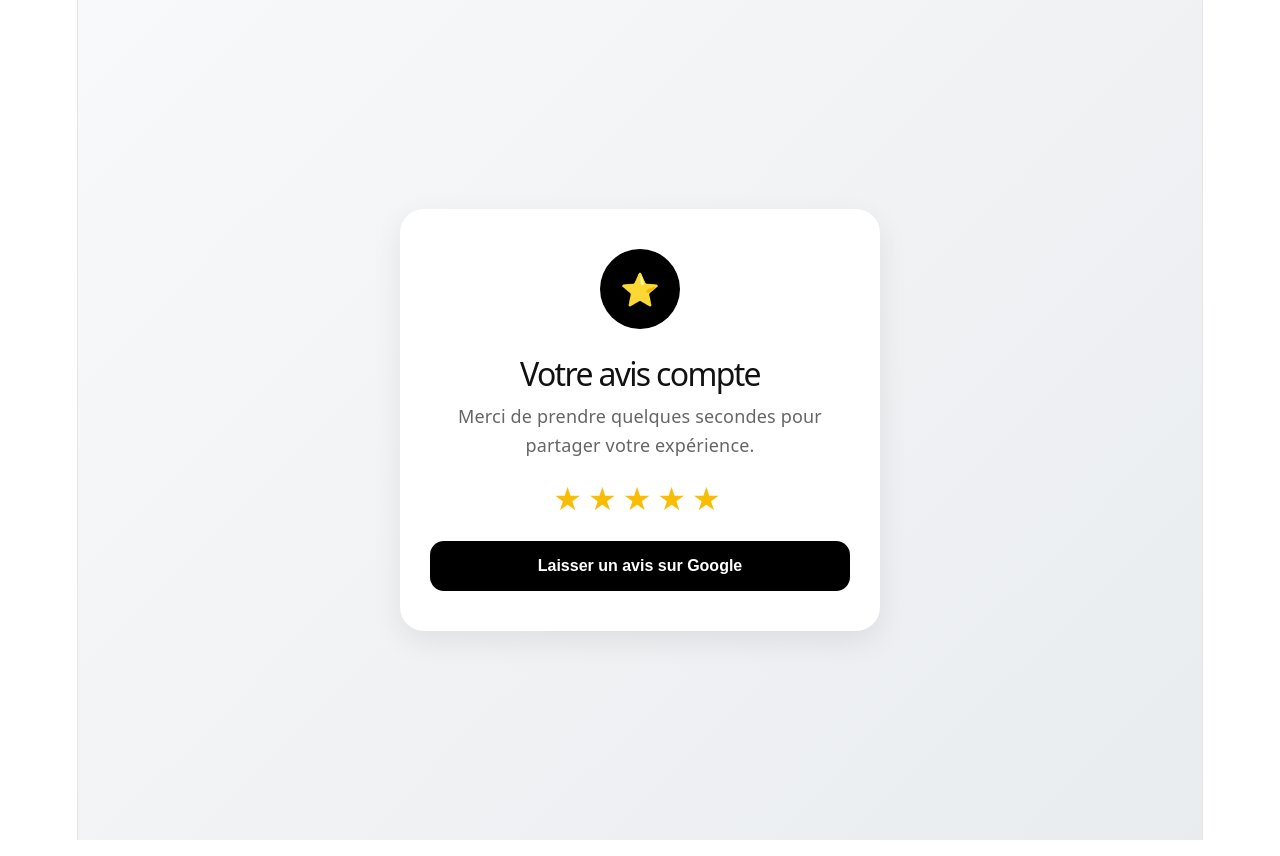
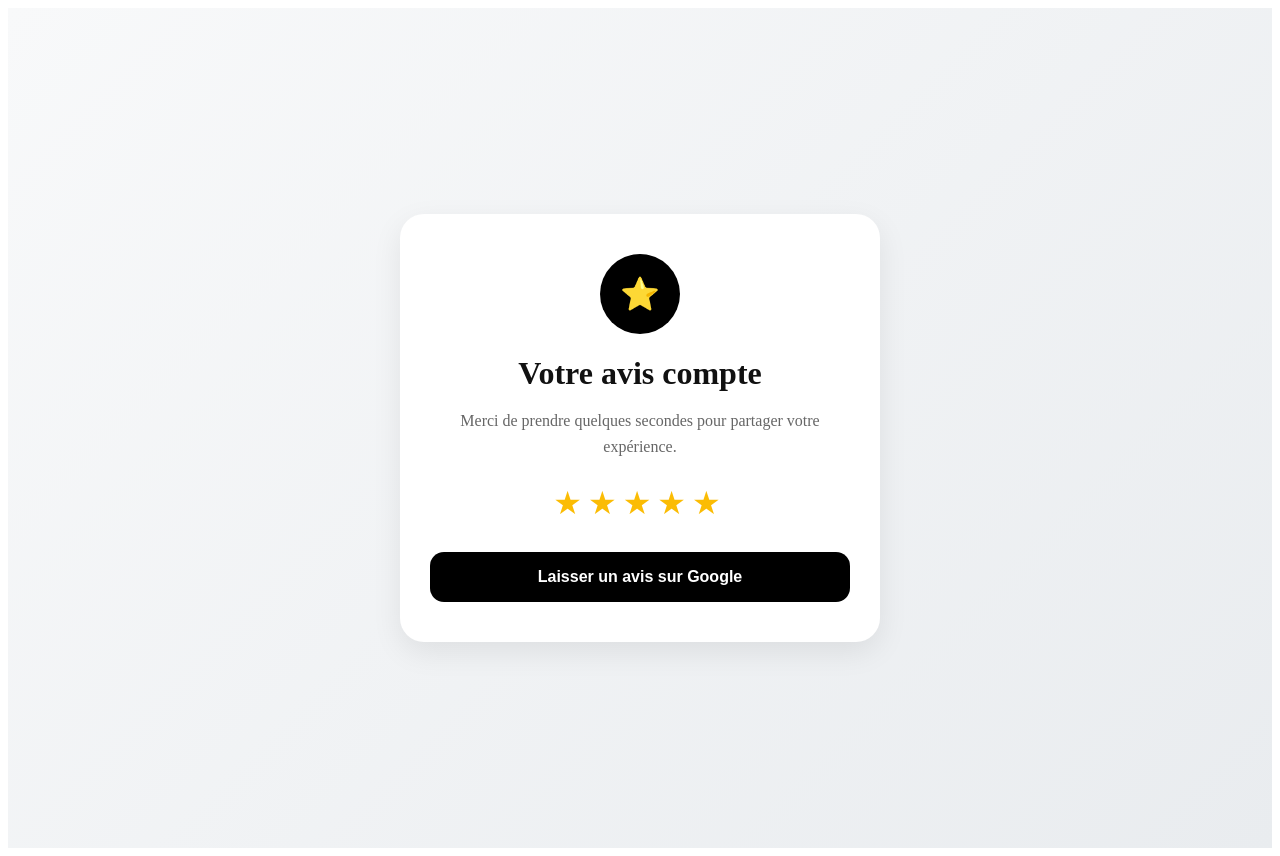
Before and after one commit to ellah10/ScannedPage, a React (Vite) app: page / in a window 1280 px wide. Built offline with nearby package versions, Linux system fonts and the light colour scheme.

Commit message:
style updated

```diff
--- a/src/App.css
+++ /dev/null
@@ -1,184 +0,0 @@
-.counter {
-  font-size: 16px;
-  padding: 5px 10px;
-  border-radius: 5px;
-  color: var(--accent);
-  background: var(--accent-bg);
-  border: 2px solid transparent;
-  transition: border-color 0.3s;
-  margin-bottom: 24px;
-
-  &:hover {
-    border-color: var(--accent-border);
-  }
-  &:focus-visible {
-    outline: 2px solid var(--accent);
-    outline-offset: 2px;
-  }
-}
-
-.hero {
-  position: relative;
-
-  .base,
-  .framework,
-  .vite {
-    inset-inline: 0;
-    margin: 0 auto;
-  }
-
-  .base {
-    width: 170px;
-    position: relative;
-    z-index: 0;
-  }
-
-  .framework,
-  .vite {
-    position: absolute;
-  }
-
-  .framework {
-    z-index: 1;
-    top: 34px;
-    height: 28px;
-    transform: perspective(2000px) rotateZ(300deg) rotateX(44deg) rotateY(39deg)
-      scale(1.4);
-  }
-
-  .vite {
-    z-index: 0;
-    top: 107px;
-    height: 26px;
-    width: auto;
-    transform: perspective(2000px) rotateZ(300deg) rotateX(40deg) rotateY(39deg)
-      scale(0.8);
-  }
-}
-
-#center {
-  display: flex;
-  flex-direction: column;
-  gap: 25px;
-  place-content: center;
-  place-items: center;
-  flex-grow: 1;
-
-  @media (max-width: 1024px) {
-    padding: 32px 20px 24px;
-    gap: 18px;
-  }
-}
-
-#next-steps {
-  display: flex;
-  border-top: 1px solid var(--border);
-  text-align: left;
-
-  & > div {
-    flex: 1 1 0;
-    padding: 32px;
-    @media (max-width: 1024px) {
-      padding: 24px 20px;
-    }
-  }
-
-  .icon {
-    margin-bottom: 16px;
-    width: 22px;
-    height: 22px;
-  }
-
-  @media (max-width: 1024px) {
-    flex-direction: column;
-    text-align: center;
-  }
-}
-
-#docs {
-  border-right: 1px solid var(--border);
-
-  @media (max-width: 1024px) {
-    border-right: none;
-    border-bottom: 1px solid var(--border);
-  }
-}
-
-#next-steps ul {
-  list-style: none;
-  padding: 0;
-  display: flex;
-  gap: 8px;
-  margin: 32px 0 0;
-
-  .logo {
-    height: 18px;
-  }
-
-  a {
-    color: var(--text-h);
-    font-size: 16px;
-    border-radius: 6px;
-    background: var(--social-bg);
-    display: flex;
-    padding: 6px 12px;
-    align-items: center;
-    gap: 8px;
-    text-decoration: none;
-    transition: box-shadow 0.3s;
-
-    &:hover {
-      box-shadow: var(--shadow);
-    }
-    .button-icon {
-      height: 18px;
-      width: 18px;
-    }
-  }
-
-  @media (max-width: 1024px) {
-    margin-top: 20px;
-    flex-wrap: wrap;
-    justify-content: center;
-
-    li {
-      flex: 1 1 calc(50% - 8px);
-    }
-
-    a {
-      width: 100%;
-      justify-content: center;
-      box-sizing: border-box;
-    }
-  }
-}
-
-#spacer {
-  height: 88px;
-  border-top: 1px solid var(--border);
-  @media (max-width: 1024px) {
-    height: 48px;
-  }
-}
-
-.ticks {
-  position: relative;
-  width: 100%;
-
-  &::before,
-  &::after {
-    content: '';
-    position: absolute;
-    top: -4.5px;
-    border: 5px solid transparent;
-  }
-
-  &::before {
-    left: 0;
-    border-left-color: var(--border);
-  }
-  &::after {
-    right: 0;
-    border-right-color: var(--border);
-  }
-}
--- a/src/App.jsx
+++ b/src/App.jsx
@@ -4,7 +4,7 @@ import ReviewPage from './pages/ReviewPage'
 import AdminDashboard from './pages/AdminDashboard';
 import LoginAdmin from './pages/LoginAdmin';
 import { Routes, Route } from "react-router-dom";
-import './App.css'
+import './App.scss'
 
 function App() {
   const [count, setCount] = useState(0)
--- a/src/index.css
+++ /dev/null
@@ -1,111 +0,0 @@
-:root {
-  --text: #6b6375;
-  --text-h: #08060d;
-  --bg: #fff;
-  --border: #e5e4e7;
-  --code-bg: #f4f3ec;
-  --accent: #aa3bff;
-  --accent-bg: rgba(170, 59, 255, 0.1);
-  --accent-border: rgba(170, 59, 255, 0.5);
-  --social-bg: rgba(244, 243, 236, 0.5);
-  --shadow:
-    rgba(0, 0, 0, 0.1) 0 10px 15px -3px, rgba(0, 0, 0, 0.05) 0 4px 6px -2px;
-
-  --sans: system-ui, 'Segoe UI', Roboto, sans-serif;
-  --heading: system-ui, 'Segoe UI', Roboto, sans-serif;
-  --mono: ui-monospace, Consolas, monospace;
-
-  font: 18px/145% var(--sans);
-  letter-spacing: 0.18px;
-  color-scheme: light dark;
-  color: var(--text);
-  background: var(--bg);
-  font-synthesis: none;
-  text-rendering: optimizeLegibility;
-  -webkit-font-smoothing: antialiased;
-  -moz-osx-font-smoothing: grayscale;
-
-  @media (max-width: 1024px) {
-    font-size: 16px;
-  }
-}
-
-@media (prefers-color-scheme: dark) {
-  :root {
-    --text: #9ca3af;
-    --text-h: #f3f4f6;
-    --bg: #16171d;
-    --border: #2e303a;
-    --code-bg: #1f2028;
-    --accent: #c084fc;
-    --accent-bg: rgba(192, 132, 252, 0.15);
-    --accent-border: rgba(192, 132, 252, 0.5);
-    --social-bg: rgba(47, 48, 58, 0.5);
-    --shadow:
-      rgba(0, 0, 0, 0.4) 0 10px 15px -3px, rgba(0, 0, 0, 0.25) 0 4px 6px -2px;
-  }
-
-  #social .button-icon {
-    filter: invert(1) brightness(2);
-  }
-}
-
-body {
-  margin: 0;
-}
-
-#root {
-  width: 1126px;
-  max-width: 100%;
-  margin: 0 auto;
-  text-align: center;
-  border-inline: 1px solid var(--border);
-  min-height: 100svh;
-  display: flex;
-  flex-direction: column;
-  box-sizing: border-box;
-}
-
-h1,
-h2 {
-  font-family: var(--heading);
-  font-weight: 500;
-  color: var(--text-h);
-}
-
-h1 {
-  font-size: 56px;
-  letter-spacing: -1.68px;
-  margin: 32px 0;
-  @media (max-width: 1024px) {
-    font-size: 36px;
-    margin: 20px 0;
-  }
-}
-h2 {
-  font-size: 24px;
-  line-height: 118%;
-  letter-spacing: -0.24px;
-  margin: 0 0 8px;
-  @media (max-width: 1024px) {
-    font-size: 20px;
-  }
-}
-p {
-  margin: 0;
-}
-
-code,
-.counter {
-  font-family: var(--mono);
-  display: inline-flex;
-  border-radius: 4px;
-  color: var(--text-h);
-}
-
-code {
-  font-size: 15px;
-  line-height: 135%;
-  padding: 4px 8px;
-  background: var(--code-bg);
-}
--- a/src/main.jsx
+++ b/src/main.jsx
@@ -1,6 +1,6 @@
 import { StrictMode } from 'react'
 import { createRoot } from 'react-dom/client'
-import './index.css'
+import './index.scss'
 import App from './App.jsx'
 import { BrowserRouter } from "react-router-dom";
 
--- a/src/pages/AdminDashboard.jsx
+++ b/src/pages/AdminDashboard.jsx
@@ -1,4 +1,5 @@
 import { useEffect, useState } from "react";
+import './AdminDashboard.scss'
 import {
   collection,
   getDocs
@@ -79,7 +80,7 @@ const AdminDashboard = () => {
       {/* HEADER ADMIN */}
       <div className="admin-header">
 
-        <h1>QR Analytics Dashboard</h1>
+        <h1>QR statistiques</h1>
 
         <button
           className="logout-btn"
@@ -94,7 +95,7 @@ const AdminDashboard = () => {
       <div className="stats-grid">
 
         <div className="stat-card">
-          <h2>Total Scans</h2>
+          <h2>Total de Scans</h2>
           <p>{totalScans}</p>
         </div>
 
--- a/src/pages/LoginAdmin.jsx
+++ b/src/pages/LoginAdmin.jsx
@@ -1,4 +1,5 @@
 import { useState } from "react";
+import './LoginAdmin.scss'
 import {
   signInWithEmailAndPassword
 } from "firebase/auth";
```
Also changed, not shown: src/App.scss (added), src/index.scss (added).
